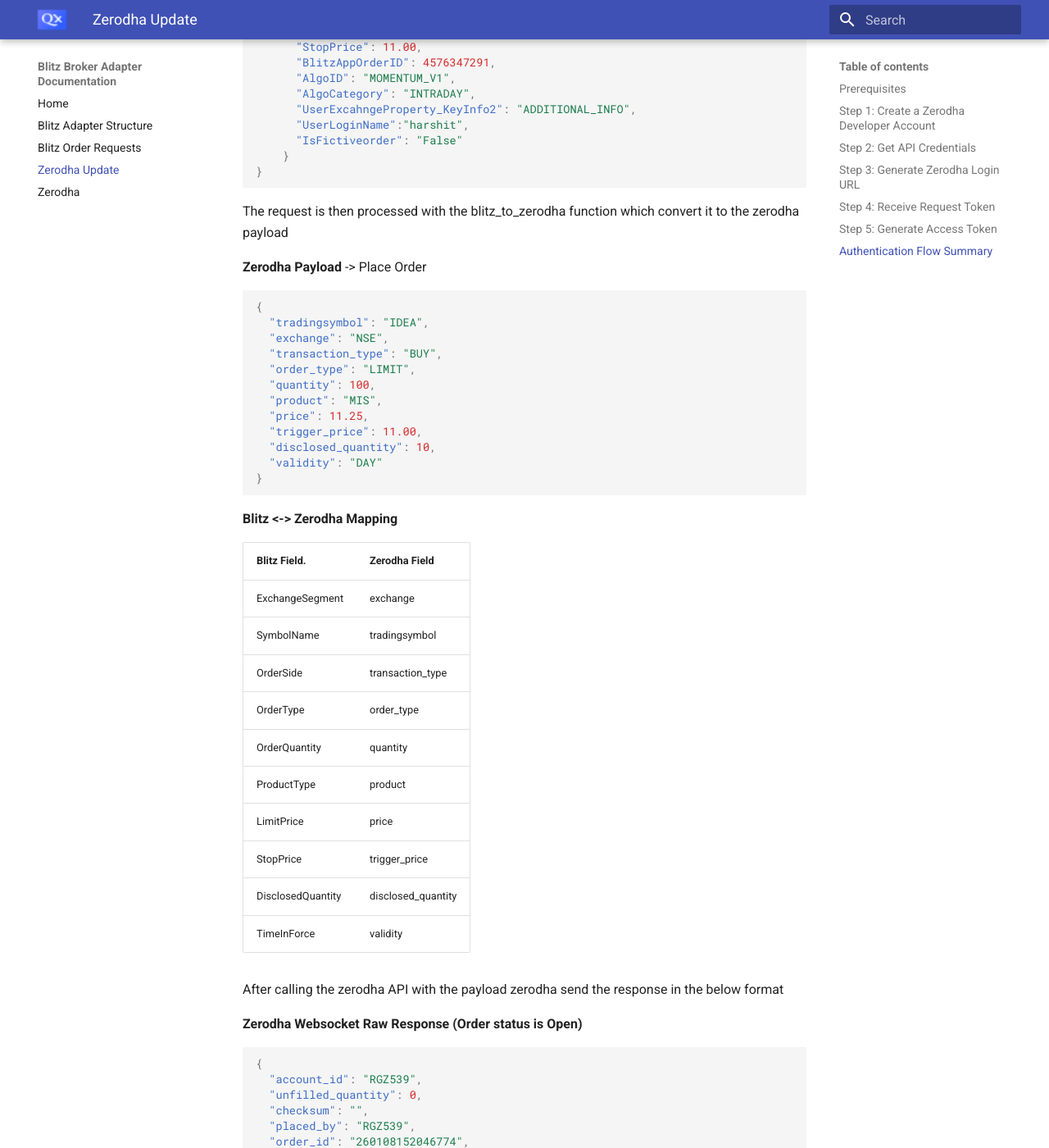
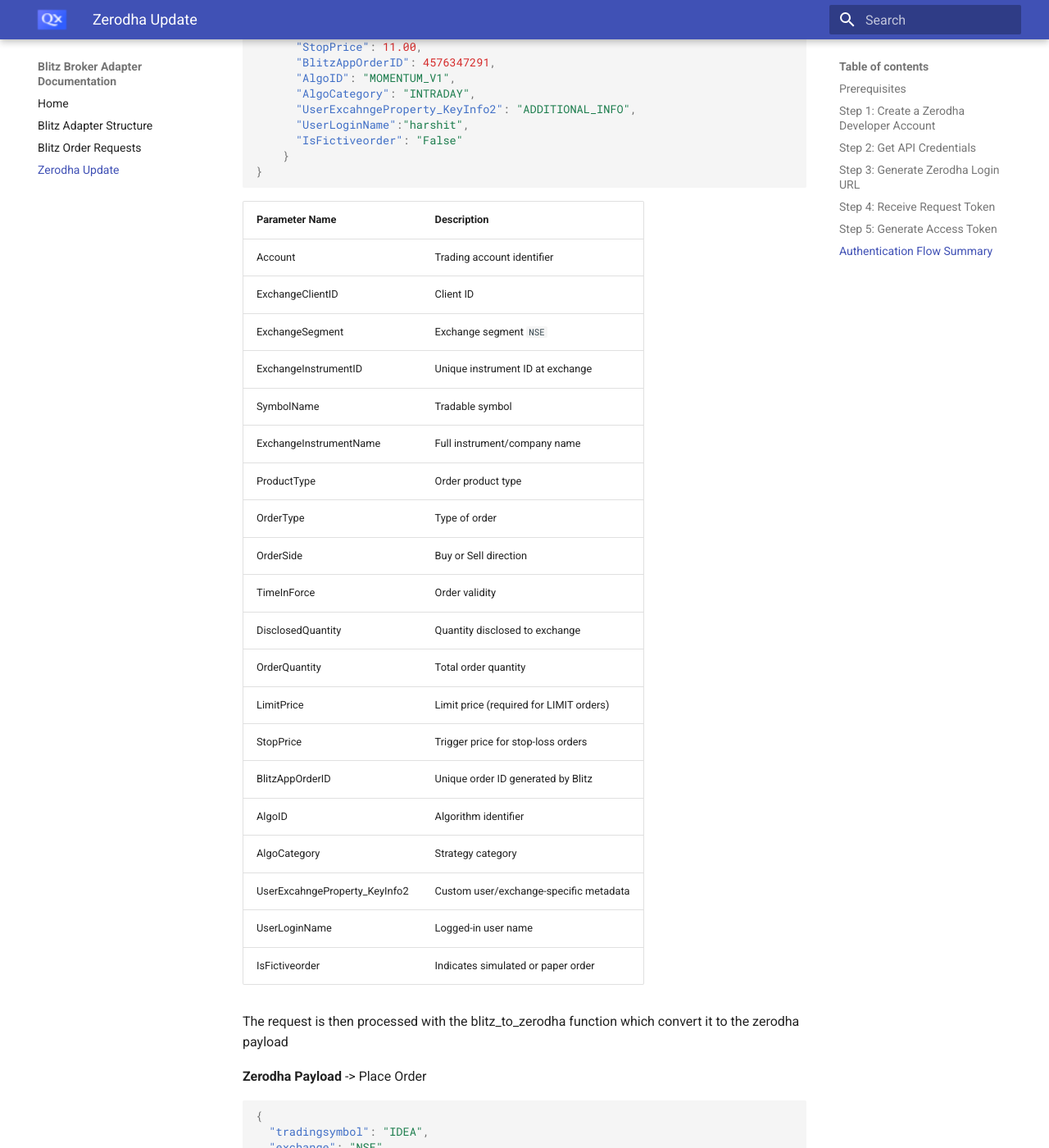
Before and after one commit to Harshitv-45/adaptersDoc, an MkDocs documentation site: the page built from docs/zerodha_update.md, in a window 1280 px wide and 1400 px high, scrolled down 4569 px. Shown: the whole window at 82% size. Built offline with MkDocs 1.6.1 and Material for MkDocs 9.7.7, drawn with Linux system fonts in a browser that asks for light colours.

Commit message:
update the doc

````diff
--- a/docs/zerodha_update.md
+++ b/docs/zerodha_update.md
@@ -126,6 +126,32 @@
     }
 }
 ```
+
+| Parameter Name                    | Description                                                     |
+|-----------------------------------|-----------------------------------------------------------------|
+| Account                           | Trading account identifier                                      |
+| ExchangeClientID                  | Client ID                                                       |
+| ExchangeSegment                   | Exchange segment `NSE`                                          |
+| ExchangeInstrumentID              | Unique instrument ID at exchange                                |
+| SymbolName                        | Tradable symbol                                                 |
+| ExchangeInstrumentName            | Full instrument/company name                                    |
+| ProductType                       | Order product type                                              |
+| OrderType                         | Type of order                                                   |
+| OrderSide                         | Buy or Sell direction                                           |
+| TimeInForce                       | Order validity                                                  |
+| DisclosedQuantity                 | Quantity disclosed to exchange                                  |
+| OrderQuantity                     | Total order quantity                                            |
+| LimitPrice                        | Limit price (required for LIMIT orders)                         |
+| StopPrice                         | Trigger price for stop-loss orders                              |
+| BlitzAppOrderID                   | Unique order ID generated by Blitz                              |
+| AlgoID                            | Algorithm identifier                                            |
+| AlgoCategory                      | Strategy category                                               |
+| UserExcahngeProperty_KeyInfo2     | Custom user/exchange-specific metadata                          |
+| UserLoginName                     | Logged-in user name                                             |
+| IsFictiveorder                    | Indicates simulated or paper order                              |
+
+
+
 
 The request is then processed with the blitz_to_zerodha function which convert it to the zerodha payload
 
--- a/mkdocs.yml
+++ b/mkdocs.yml
@@ -13,7 +13,6 @@
   - Blitz Adapter Structure: blitz_adapter_structure.md
   - Blitz Order Requests: blitz_order_requests.md
   - Zerodha Update: zerodha_update.md
-  - Zerodha: zerodha.md
 
 extra_css:
   - css/custom.css
````
